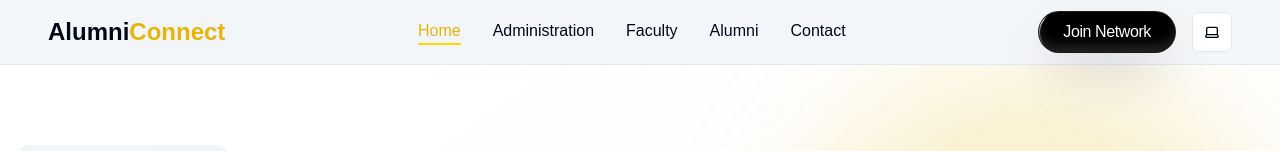
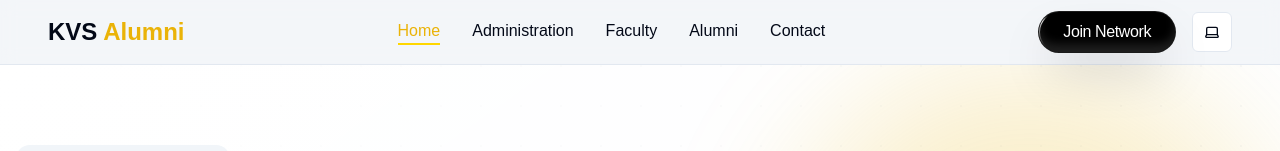
Before and after one commit to sudsarkar13/alumni-website, a Next.js app: page / in a window 1280 px wide. Shown: the top 151 px of the page. Built offline with nearby package versions, Linux system fonts and the light colour scheme.

Commit message:
style 💎: Renamed Alumni Connect to KVAS Alumni
- Renamed Alumni Connect to KVAS Alumni

```diff
--- a/components/navigation/Header.tsx
+++ b/components/navigation/Header.tsx
@@ -11,8 +11,8 @@ export function Header() {
 				{/* Logo */}
 				<Link href="/" className="flex items-center space-x-2">
 					<span className="text-2xl font-bold">
-						Alumni
-						<span className="text-yellow-500 dark:text-[#00ff99]">Connect</span>
+						KVS{" "}
+						<span className="text-yellow-500 dark:text-[#00ff99]">Alumni</span>
 					</span>
 				</Link>
 
```
